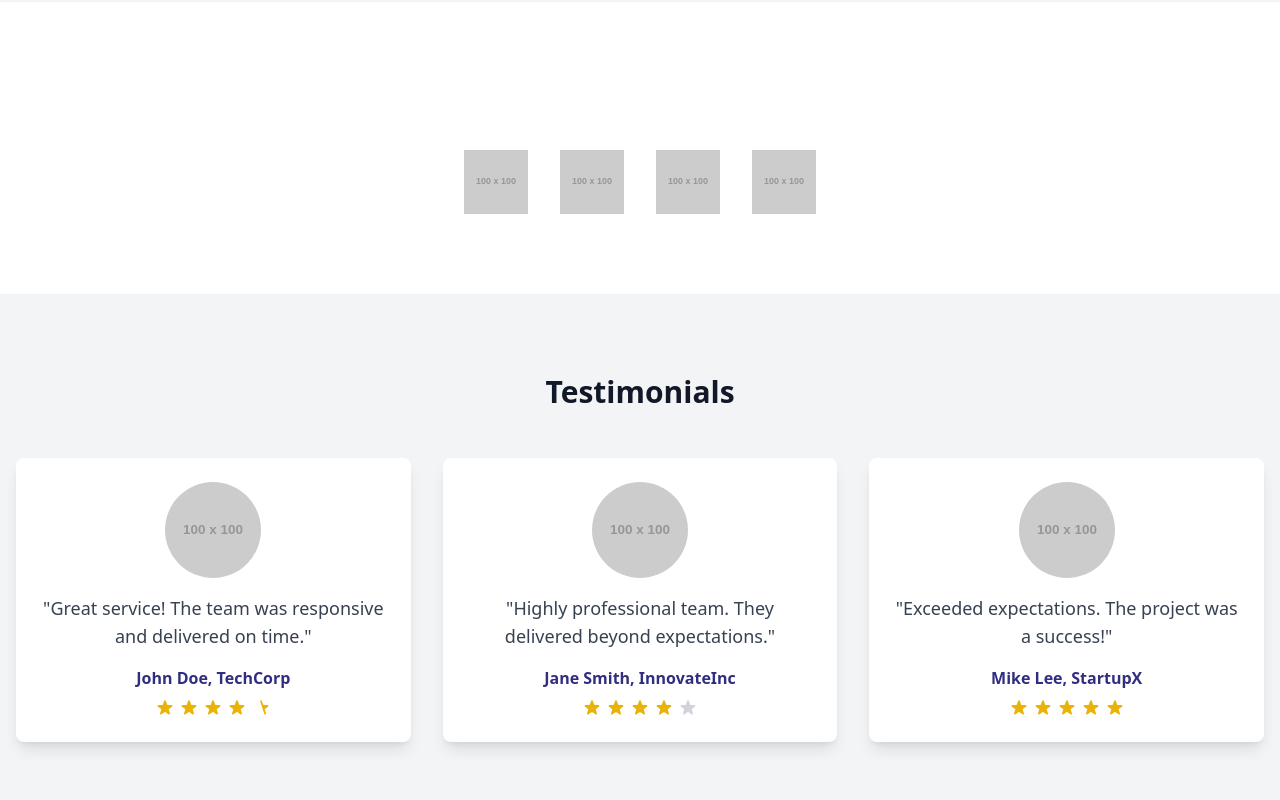
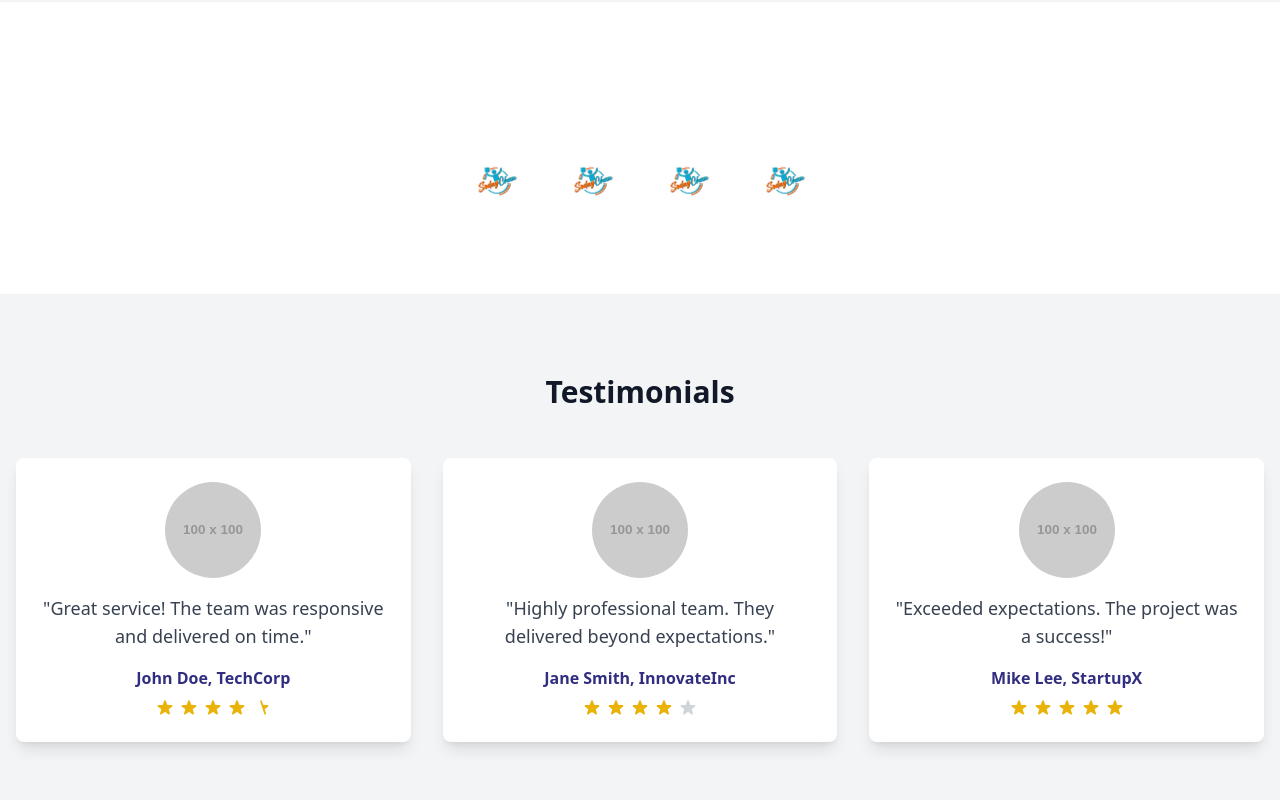
Before and after one commit to shahnawazalibaltee/sodaychan.tech, a plain HTML site: page index.html in a window 1280 px wide. Shown: the part 3546-4346 px from the top of the page. Drawn offline with nearby package versions, Linux system fonts and the light colour scheme; placeholder pictures from the web are drawn by us.

Commit message:
Update index.html

```diff
--- a/index.html
+++ b/index.html
@@ -407,10 +407,10 @@
         <div class="container mx-auto px-4">
             <h2 class="text-3xl font-bold mb-8 text-center">Trusted By</h2>
             <div class="client-logos flex justify-center space-x-8 overflow-hidden">
-                <img src="https://via.placeholder.com/100" alt="Client 1" class="h-16">
-                <img src="https://via.placeholder.com/100" alt="Client 2" class="h-16">
-                <img src="https://via.placeholder.com/100" alt="Client 3" class="h-16">
-                <img src="https://via.placeholder.com/100" alt="Client 4" class="h-16">
+                <img src="SodayChan JPG-01.jpg" alt="Client 1" class="h-16">
+                <img src="SodayChan JPG-01.jpg" alt="Client 2" class="h-16">
+                <img src="SodayChan JPG-01.jpg" alt="Client 3" class="h-16">
+                <img src="SodayChan JPG-01.jpg" alt="Client 4" class="h-16">
             </div>
         </div>
     </section>
```
